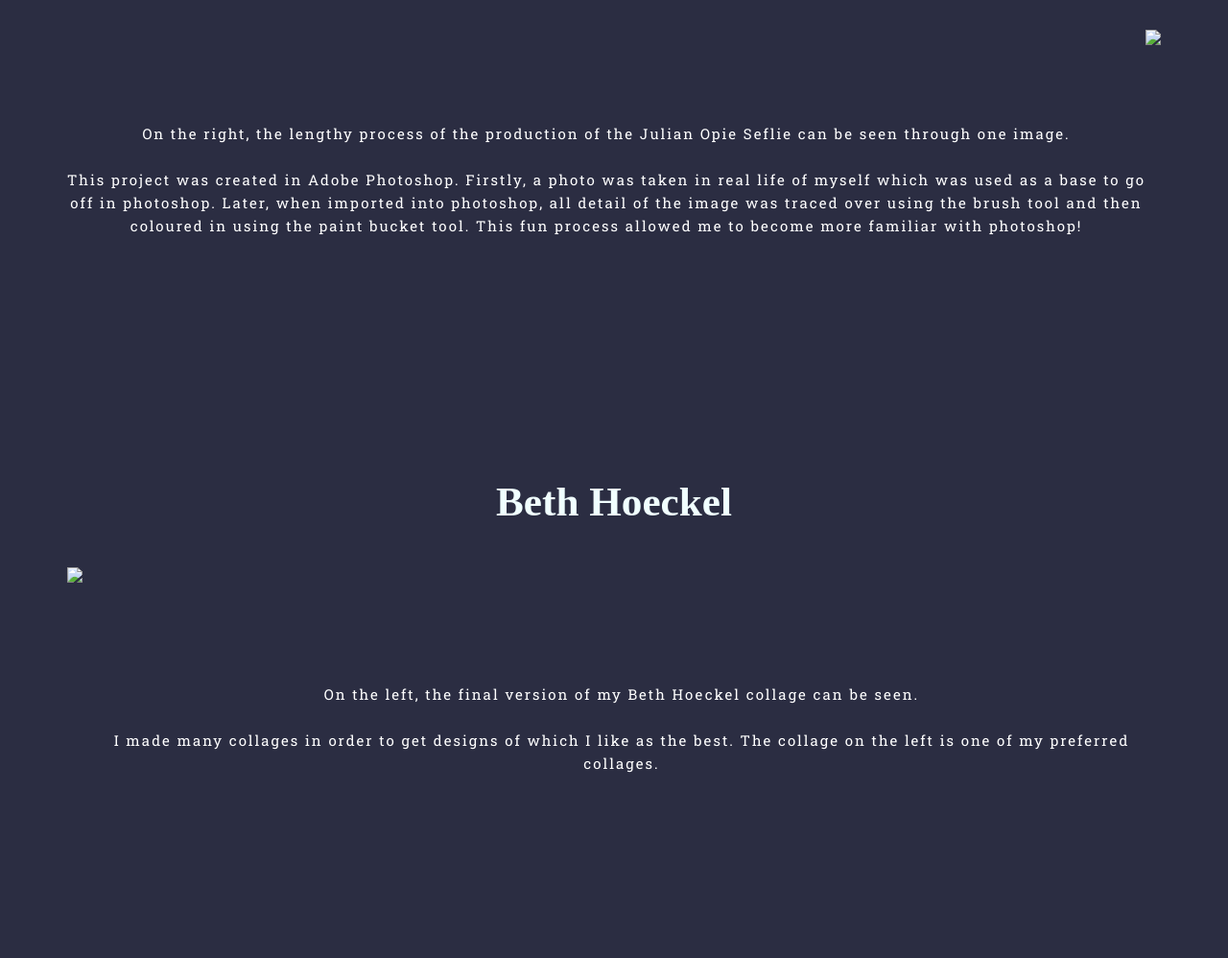
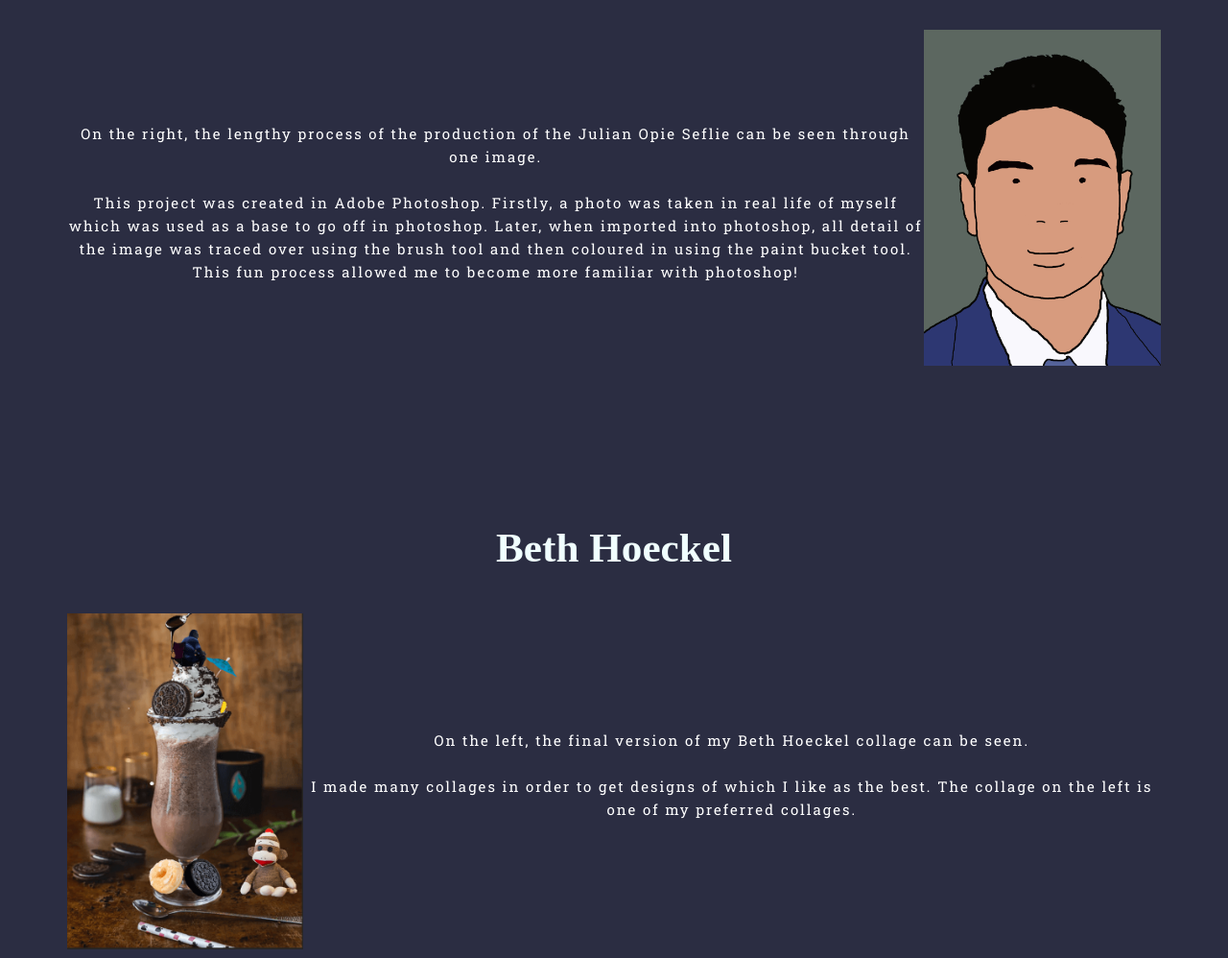
Before and after one commit to Jasraj-Chahil/DIGITAL-TECH-PORTFOLIO, a plain HTML site: page photoshop.html in a window 1280 px wide. Shown: the part 256-1254 px from the top of the page at 96% size. Drawn offline with Linux system fonts and the light colour scheme; the site is published under a folder, as on GitHub Pages, so addresses that start at the root find nothing.

Commit message:
Update photoshop.html

```diff
--- a/photoshop.html
+++ b/photoshop.html
@@ -51,7 +51,7 @@
 
         <br>
 
-        <img src="/images/opie.png";width="225" height="350px" ; style="float:right">
+        <img src="images/opie.png";width="225" height="350px" ; style="float:right">
 
 
 
@@ -101,7 +101,7 @@
         <br>
 
 
-        <img src="/images/beth.png" ;width="225" height="350px" ; style="float:left">
+        <img src="images/beth.png" ;width="225" height="350px" ; style="float:left">
 
         <br>
         <br>
```
